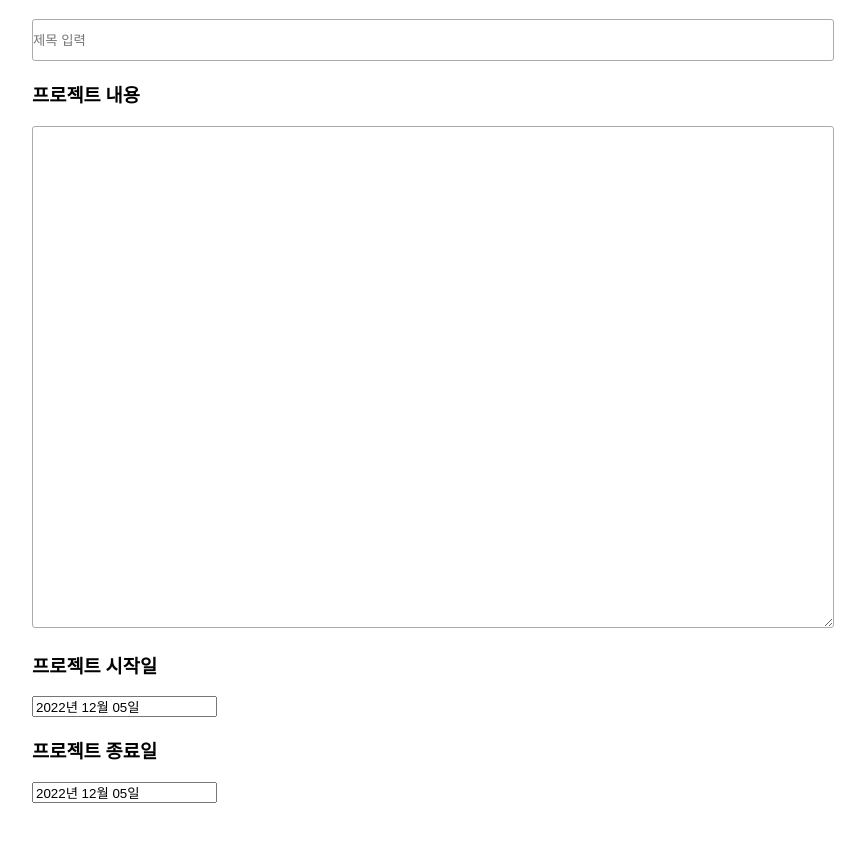
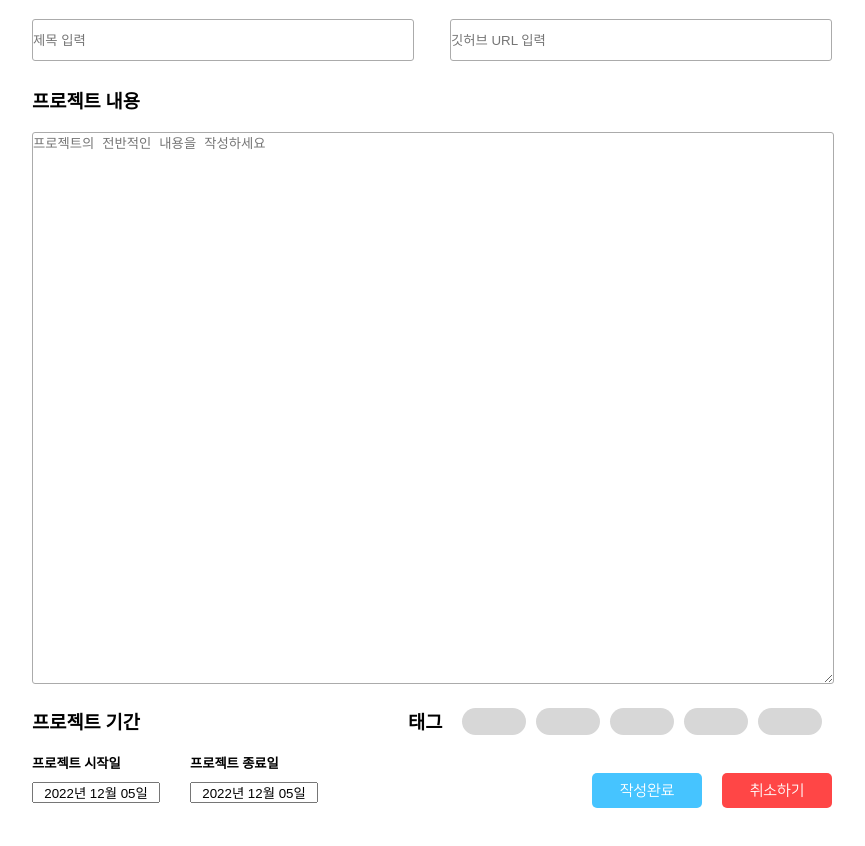
Before and after one commit to tuioe5679/DPW-DevelopProjectWork, a React (Create React App) app in the folder dpwfrontend/: page /write in a window 1280 px wide. Shown: the part 220-1066 px from the top of the page, without its empty margins (208-1073 px from the left). Built offline with nearby package versions, Linux system fonts and the light colour scheme; no server answers.

Commit message:
feat: 프로젝트 작성 조회 페이지 구현

```diff
--- /dev/null
+++ b/dpwfrontend/src/css/projectDetail.css
@@ -0,0 +1,104 @@
+@font-face {
+    font-family: "NanumSquareRoundL";
+    src: url(../font/NanumSquareR.otf);
+}
+
+body{
+    margin: 0px;
+    background-color: rgb(251, 251, 251);
+}
+
+.project_container{
+    width: 1000px;
+    height: 950px;
+    margin: 0 auto;
+    margin-top: 125px;
+    margin-bottom: 45px;
+    background-color: rgb(255, 255, 255);
+    border-radius: 20px;
+}
+
+.project_box {
+    background-color: aliceblue;
+    border-radius: 10px;
+    height: 350px;
+}
+
+.project_header .project_title{
+    float: none;
+}
+
+.project_image{
+    float: left;
+    width: 25%;
+    height: 300px;
+}
+
+.project_header .project_tags{
+    height: 20px;
+}
+
+.project_tags .tag{
+    margin: 20px 0px 0px 0px;
+    margin-right: 10px;
+    width: auto;
+    height: 15px;
+    padding: 5px 10px;
+    text-align: center;
+    background-color: rgb(215, 215, 215);
+    color: white;
+    border-radius: 20px;
+}
+
+.project_image img{
+    width: 100%;
+    margin: 50px;
+    border-radius: 10px;
+}
+
+.project_header .project_title {
+    margin-top: 30px;
+    margin-bottom: 0px;
+    display: flex;
+}
+
+.project_header .title_text{
+    margin-top: 18.72px;
+    margin-left: 10px;
+}
+
+.project_header .Date {
+    margin-right: 300px;
+}
+
+.project_header .Date .date_text {
+    margin-bottom: 10px;
+}
+
+.project_box .project_content{
+    height: 300px;
+    margin: 50px;
+    padding-top: 350px;
+}
+
+.project_header .develop {
+    margin-right: 300px;
+    float: left;
+}
+
+.project_box .project_content h3{
+    width:150px;
+}
+
+.project_header{
+    line-height: 10px;
+    width: 50%;
+    height: 350px;
+    float: right;
+    margin-right: 150px;
+}
+
+.project_content .content_text{
+    height: 500px;
+    width: auto;
+}
--- a/dpwfrontend/src/css/projectWirte.css
+++ b/dpwfrontend/src/css/projectWirte.css
@@ -8,11 +8,25 @@ body{
     background-color: rgb(251, 251, 251);
 }
 
+h5{
+    margin: 0px 0px 0px 0px;
+}
+
+textarea{
+    padding: 0px;
+    margin: 0px;
+    width: 100%;
+    height: 550px;
+    border: 1px solid rgb(171, 171, 171);
+    border-radius: 3px;
+}
+
 .write_container{
     width: 1000px;
-    height: 1000px;
+    height: 950px;
     margin: 0 auto;
     margin-top: 125px;
+    margin-bottom: 45px;
     background-color: rgb(255, 255, 255);
     border-radius: 20px;
 }
@@ -22,24 +36,116 @@ body{
     margin: 100px 100px 100px 100px;
 }
 
+.project_title{
+    width: 50%;
+    float: left;
+    margin-bottom: 25px;
+}
+
 .title_input {
     padding: 0px;
     margin: 0px;
-    width: 100%;
+    width: 95%;
+    height: 40px;
+    border: 1px solid rgb(171, 171, 171);
+    border-radius: 3px;
+}
+.github_input {
+    float: right;
+    padding: 0px;
+    margin: 0px;
+    width: 95%;
     height: 40px;
     border: 1px solid rgb(171, 171, 171);
     border-radius: 3px;
 }
 
-.input{
-    text-align: center;
+.github {
+    width: 50%;
+    float: left;
+    margin-bottom: 25px;
 }
 
-textarea{
-    padding: 0px;
-    margin: 0px;
-    width: 100%;
-    height: 500px;
-    border: 1px solid rgb(171, 171, 171);
-    border-radius: 3px;
+.github h3{
+    margin-left: 15px;
 }
+
+.Date {
+    float: left;
+}
+
+.proejct_Date {
+    display: flex;
+}
+
+.proejct_endDate {
+    margin-left: 30px;
+}
+
+.proejct_startDate h5{
+    margin-bottom: 10px;
+}
+
+.proejct_endDate h5{
+    margin-bottom: 10px;
+}
+
+.tag {
+    float: left;
+    margin-left: 90px;
+    display: flex;
+}
+
+.tags{
+     margin-top: 20px;
+     margin-left: 15px;
+}
+
+.project_button {
+    float: right;
+    margin: 20px 0px 10px 100px;
+    display: flex;
+}
+
+.project_button button {
+    margin-left: 20px;
+    width: 110px;
+    height: 35px;
+    border: none;
+    border-radius: 5px;
+    color: white;
+    font-size: 15px;
+    font-family: "NanumSquareRoundL";
+}
+
+.project_button .submit_btn:hover{
+    background-color: #28bbff;
+}
+
+.project_button .cancel_btn:hover{
+    background-color: #ff2424;
+}
+
+.project_button .submit_btn{
+    background-color: #46c4ff;
+}
+
+.project_button .cancel_btn{
+    background-color: #ff4646;
+}
+
+.tag_Input {
+    margin: 0px 5px;
+    width: 60px;
+    height: 25px;
+    text-align: center;
+    background-color: rgb(215, 215, 215);
+    color: white;
+    border: 0px;
+    border-radius: 20px;
+}
+
+.proejct_Date input{
+    text-align: center;
+    width: 120px;
+}
--- a/dpwfrontend/src/index.js
+++ b/dpwfrontend/src/index.js
@@ -1,7 +1,9 @@
 import { render } from "react-dom";
 import { BrowserRouter, Routes, Route, } from "react-router-dom"
 import ProjectWrite from "./page/ProjectWrite"
+import ProjectDetail from "./page/ProjectDetail";
 import Main from "./page/Main";
+
 
 const rootElement = document.getElementById("root");
 render(
@@ -9,6 +11,7 @@ render(
     <Routes>
       <Route path="/" element={<Main />} />
       <Route path="write" element={<ProjectWrite />} />
+      <Route path="project" element={<ProjectDetail />} />
     </Routes>
   </BrowserRouter>,
   rootElement
--- a/dpwfrontend/src/page/Main.js
+++ b/dpwfrontend/src/page/Main.js
@@ -5,14 +5,12 @@ import Header from './component/Header';
 
 function Main() {
 
-
-
     return (
         <div>
             <Header></Header>
             <div class="container">
                 <div id="box">
-                    <a href="asdf">
+                    <a href="/project">
                         <div class="main">
                             <img class="img" src="img/NackHacker.jpg" alt="" />
                             <div class="board_box">
--- /dev/null
+++ b/dpwfrontend/src/page/ProjectDetail.js
@@ -0,0 +1,42 @@
+import React from "react";
+import Header from "./component/Header";
+import '../css/projectDetail.css'
+
+function ProjectDetail() {
+    return (
+        <div>
+            <Header></Header>
+            <div class="project_container">
+                <div class="project_box">
+                    <div class="project_image">
+                        <img class="img" src="img/NackHacker.jpg" alt="" />
+                    </div>
+                    <div class="project_header">
+                        <div class="project_tags">
+                            <div class="tag">Java</div>
+                            <div class="tag">Java</div>
+                        </div>
+                        <div class="project_title">
+                            <h3>제목</h3>
+                            <div class="title_text">프로젝트</div>
+                        </div>
+                        <div class="Date">
+                            <h3>프로젝트 기간</h3>
+                            <div class="date_text">2022-12-07 ~ 2022-12-24</div>
+                        </div>
+                        <div class="develop">
+                            <h3>개발자</h3>
+                            tuioe
+                        </div>
+                    </div>
+                    <div class="project_content">
+                        <h3>내용</h3>
+                        <div class="content_text"></div>
+                    </div>
+                </div>
+            </div>
+        </div>
+    )
+}
+
+export default ProjectDetail;
--- a/dpwfrontend/src/page/ProjectWrite.js
+++ b/dpwfrontend/src/page/ProjectWrite.js
@@ -12,6 +12,7 @@ function ProjectWrite() {
 
     const [startDate, setStartDate] = useState(new Date());
     const [endDate, setendDate] = useState(new Date());
+    const [tagInput, setTagInput] = useState([]);
 
     console.log(dayjs(startDate).format("YYYY-MM-DD"));
     return (
@@ -21,14 +22,23 @@ function ProjectWrite() {
                 <div class="project_write">
                     <div class="project_title">
                         <h3>제목</h3>
-                        <div class="input"><input class="title_input" type='text' placeholder='제목 입력' name='title'></input></div>
+                        <div class="input">
+                            <input class="title_input" type='text' placeholder='제목 입력' name='title'></input>
+                        </div>
+                    </div>
+                    <div class="github">
+                        <h3>깃허브 URL</h3>
+                        <input class="github_input" type='text' placeholder='깃허브 URL 입력' name='github'></input>
                     </div>
                     <div class="project_content">
                         <h3>프로젝트 내용</h3>
-                        <div class="input"><textarea></textarea></div>
+                        <div class="input"><textarea type='text' placeholder='프로젝트의 전반적인 내용을 작성하세요'></textarea></div>
                     </div>
+                    <div class="Date">
+                        <h3>프로젝트 기간</h3>
+                        <div class="proejct_Date">
                             <div class="proejct_startDate">
-                        <h3>프로젝트 시작일</h3>
+                                <h5>프로젝트 시작일</h5>
                                 <DatePicker
                                     locale={ko}
                                     dateFormat="yyyy년 MM월 dd일"
@@ -37,7 +47,7 @@ function ProjectWrite() {
                                     onChange={date => setStartDate(date)} />
                             </div>
                             <div class="proejct_endDate">
-                        <h3>프로젝트 종료일</h3>
+                                <h5>프로젝트 종료일</h5>
                                 <DatePicker
                                     locale={ko}
                                     dateFormat="yyyy년 MM월 dd일"
@@ -46,6 +56,22 @@ function ProjectWrite() {
                             </div>
                         </div>
                     </div>
+                    <div class="tag">
+                        <h3>태그</h3>
+                        <div class="tags">
+                            <input class="tag_Input"></input>
+                            <input class="tag_Input"></input>
+                            <input class="tag_Input"></input>
+                            <input class="tag_Input"></input>
+                            <input class="tag_Input"></input>
+                        </div>
+                    </div>
+                    <div class="project_button">
+                        <button class="submit_btn">작성완료</button>
+                        <button class="cancel_btn">취소하기</button>
+                    </div>
+                </div>
+            </div>
         </div>
     )
 }
--- a/dpwfrontend/src/page/component/Modal.js
+++ b/dpwfrontend/src/page/component/Modal.js
@@ -2,11 +2,9 @@ import React from "react";
 import GithubButton from 'react-github-login-button'
 import '../../css/modal.css'
 
-function Modal (props) {
+function Modal(props) {
 
     const { open, close, header } = props;
-
-    const islogin = false;
 
     return (
         <div className={open ? 'openModal modal' : 'modal'}>
@@ -24,7 +22,6 @@ function Modal (props) {
                                 type="dark" // can be light or dark
                                 onClick={() => {
                                     window.location.href = "http://localhost:8080/oauth2/authorization/github"
-                                    islogin = true;
                                 }
                                 }
                             />
```
Lines whose indentation alone changed are shown as unchanged.
